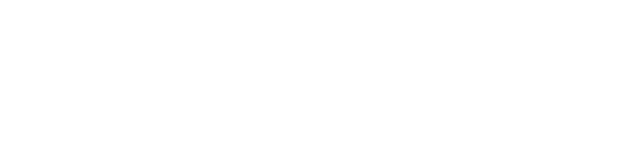
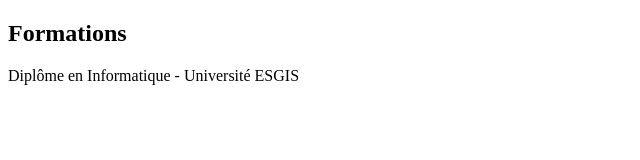
Before and after one commit to Daren-yann/mon-cv, a plain HTML site: page index.html in a window 1280 px wide. Shown: the whole page, without its empty margins (0-640 px from the left). Drawn offline with Linux system fonts and the light colour scheme.

Commit message:
mise en place de la section formations

```diff
--- a/index.html
+++ b/index.html
@@ -7,6 +7,9 @@
     <link rel="stylesheet" href="style.css">
 </head>
 <body>
-
+    <section>
+        <h2>Formations</h2>
+        <p>Diplôme en Informatique - Université ESGIS</p>
+    </section>
 </body>
 </html>
```
